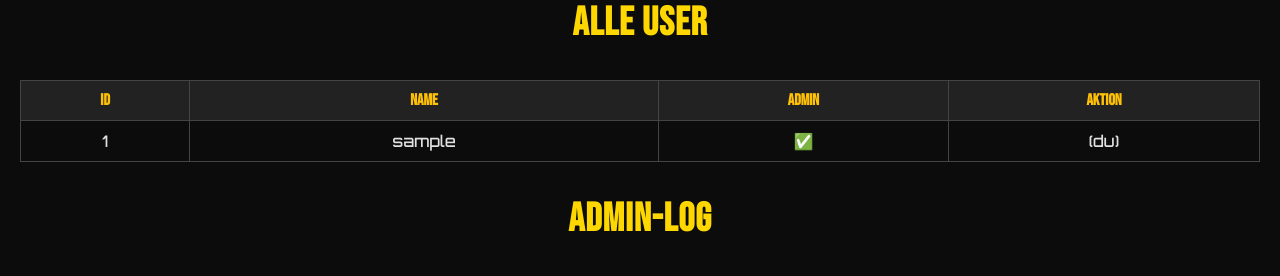
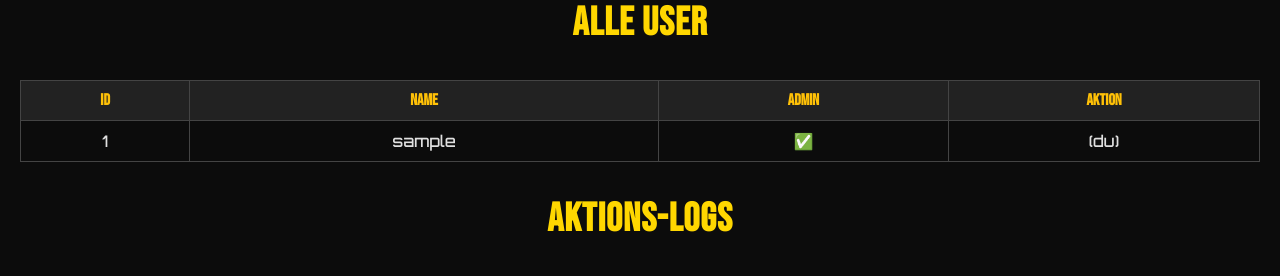
Before and after one commit to Tafi03/racevalleykings, a Flask app: page /admin in a window 1280 px wide. Shown: the part 267-543 px from the top of the page. Run offline with Flask 3, Linux system fonts and the light colour scheme; the visitor is signed in with stand-in values (Sample User, id 1); tables that the repository leaves empty hold one stand-in row (values such as "Sample post").

Commit message:
admin Logs6

```diff
--- a/templates/admin.html
+++ b/templates/admin.html
@@ -58,7 +58,7 @@
         </tbody>
     </table>
 
-    <h2>Admin-Log</h2>
+    <h2>Aktions-Logs</h2>
     <table>
         <thead>
             <tr>
@@ -68,11 +68,11 @@
             </tr>
         </thead>
         <tbody>
-            {% for log in logs %}
+            {% for l in logs %}
             <tr>
-                <td>{{ log.user }}</td>
-                <td>{{ log.action }}</td>
-                <td>{{ log.timestamp }}</td>
+                <td>{{ l.username }}</td>
+                <td>{{ l.action }}</td>
+                <td>{{ l.timestamp.strftime('%Y-%m-%d %H:%M:%S') }}</td>
             </tr>
             {% endfor %}
         </tbody>
```
